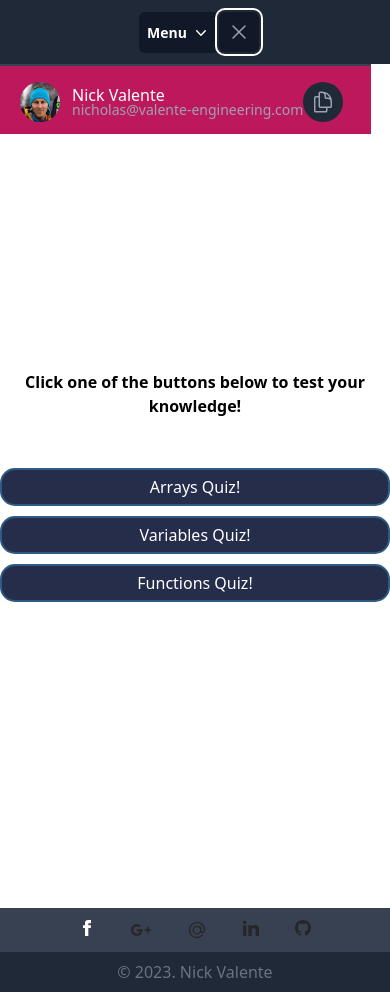
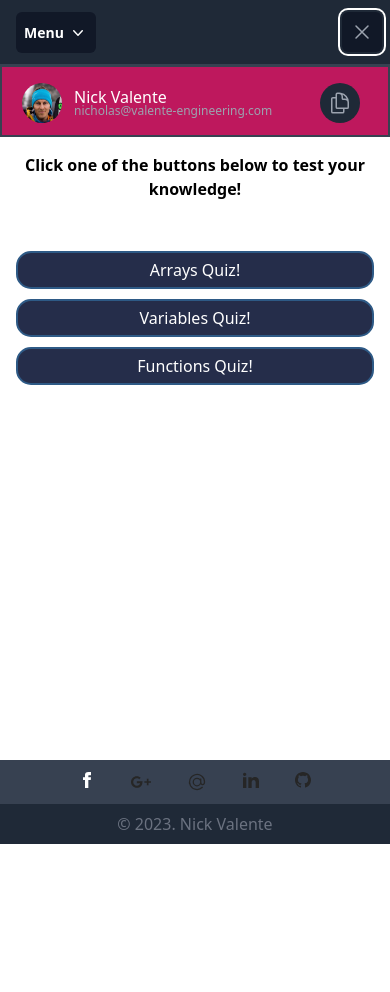
Before and after one commit to Ice-and-Rock/TypeScript_SQL_Quiz, a React (Create React App) app in the folder Javascript_Quiz_App/client/: page /quiz-questions in a window 390 px wide. Both pictures are taken after a click on the button "Open main menu". After the commit the page ends 844 px from the top, so only its background shows below. Built offline with nearby package versions, Linux system fonts and the light colour scheme.

Commit message:
fixed mobile DD menu, fixed disclosure panel in mobile

```diff
--- a/Javascript_Quiz_App/client/src/components/DropdownMobile.tsx
+++ b/Javascript_Quiz_App/client/src/components/DropdownMobile.tsx
@@ -8,7 +8,7 @@ export default function DropDownMobile() {
   };
 
   return (
-    <div className="relative rounded-md bg-gray-900 p-2 text-gray-400 hover:bg-gray-700 hover:text-white focus:outline-none focus:ring-2 focus:ring-white focus:ring-offset-2 focus:ring-offset-gray-800">
+    <div className="rounded-md bg-gray-900 p-2 text-gray-400 hover:bg-gray-700 hover:text-white focus:outline-none focus:ring-2 focus:ring-white focus:ring-offset-2 focus:ring-offset-gray-800">
       <button
         type="button"
         className="inline-flex items-center gap-x-1 text-sm font-semibold leading-6 text-white"
--- a/Javascript_Quiz_App/client/src/components/Navbar.tsx
+++ b/Javascript_Quiz_App/client/src/components/Navbar.tsx
@@ -72,7 +72,7 @@ export default function Navbar() {
           {({ open }) => (
             <>
               <div className="mx-auto max-w-7xl px-4 sm:px-6 lg:px-8">
-                <div className="flex h-16 items-center justify-center sm:justify-between">
+                <div className="flex h-16 items-center justify-center justify-between">
 <div className="md:hidden flex items-center">
 <DropDownMobile />
 </div>
@@ -176,11 +176,11 @@ export default function Navbar() {
               </div>
 
 
-              <Disclosure.Panel className="absolute md:hidden bg-gray-700 border-t border-gray-700">
+              <Disclosure.Panel className="md:hidden bg-gray-700 border-t border-gray-700">
 
 
     {/*  */}
-                <div className="border-t bg-pink-700 border-gray-700 pb-3 pt-4">
+                <div className="border-2 bg-pink-700 border-gray-700 pb-3 pt-4">
                   <div className="flex items-center px-5">
 
 
@@ -195,7 +195,7 @@ export default function Navbar() {
                       <div className="text-base font-medium leading-none text-white">
                         Nick Valente
                       </div>
-                      <div className="text-sm font-medium leading-none text-gray-400">
+                      <div className="text-xs font-medium leading-none text-gray-400 sm:text-sm">
                         nicholas@valente-engineering.com
                       </div>
                     </div>
--- a/Javascript_Quiz_App/client/src/components/QuizPages/QuizPage.tsx
+++ b/Javascript_Quiz_App/client/src/components/QuizPages/QuizPage.tsx
@@ -37,7 +37,7 @@ export default function TestPage() {
   // };
 
   return (
-    <div className="flex items-center justify-center h-screen p-50">
+    <div className="flex items-center justify-center h-full p-4">
       {quizName === null ? (
 
         <div className="flex flex-col">
```
